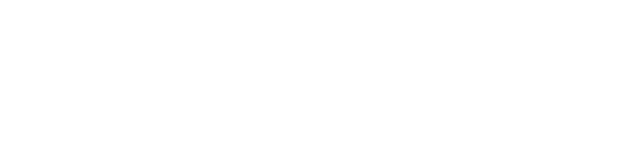
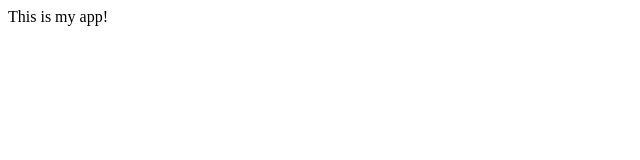
Before and after one commit to JA-003/myappsample, a plain HTML site: page index.html in a window 1280 px wide. Shown: the whole page, without its empty margins (0-640 px from the left). Drawn offline with Linux system fonts and the light colour scheme.

Commit message:
second test

```diff
--- a/index.html
+++ b/index.html
@@ -7,6 +7,6 @@
     <title>Document</title>
 </head>
 <body>
-
+    This is my app!
 </body>
 </html>
```
